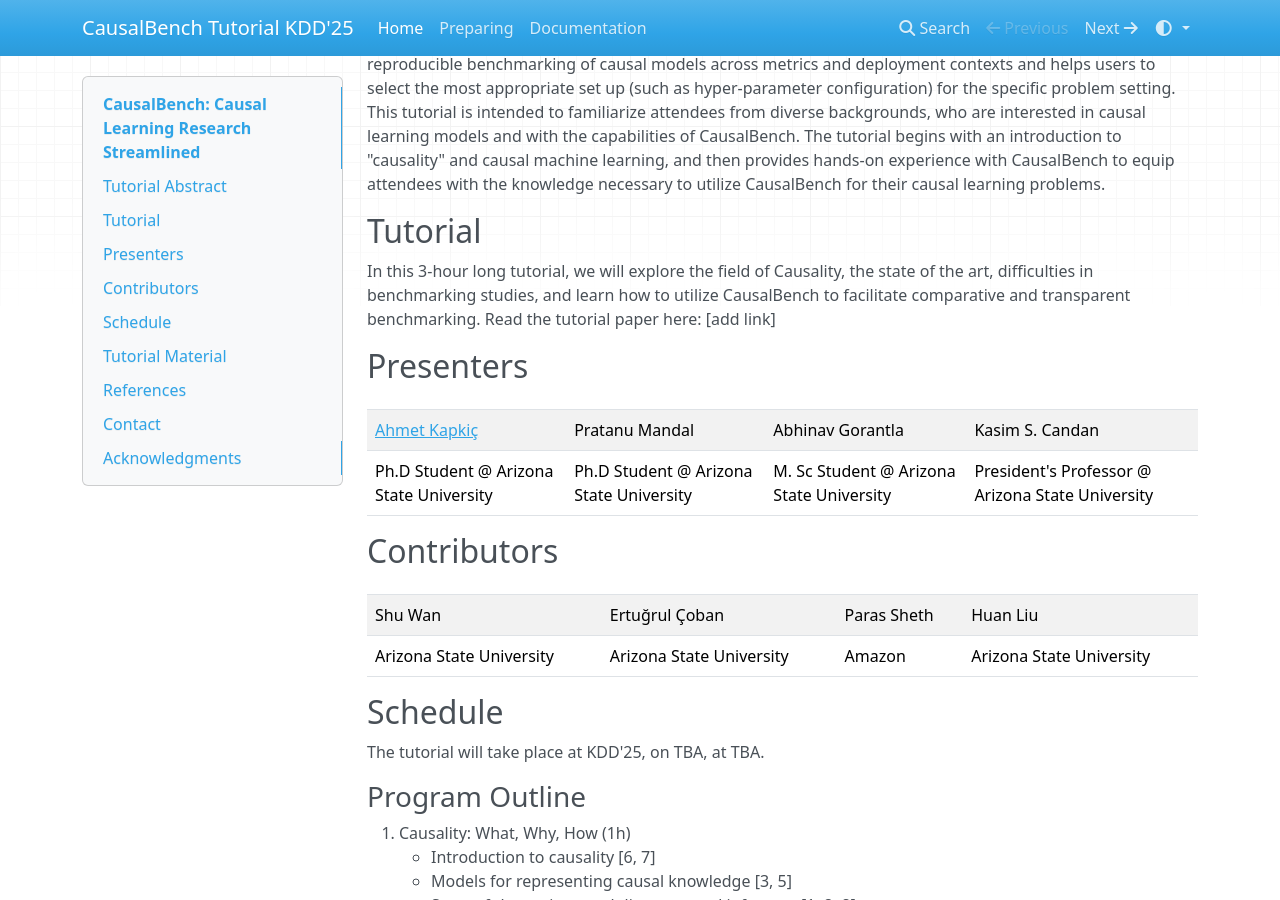
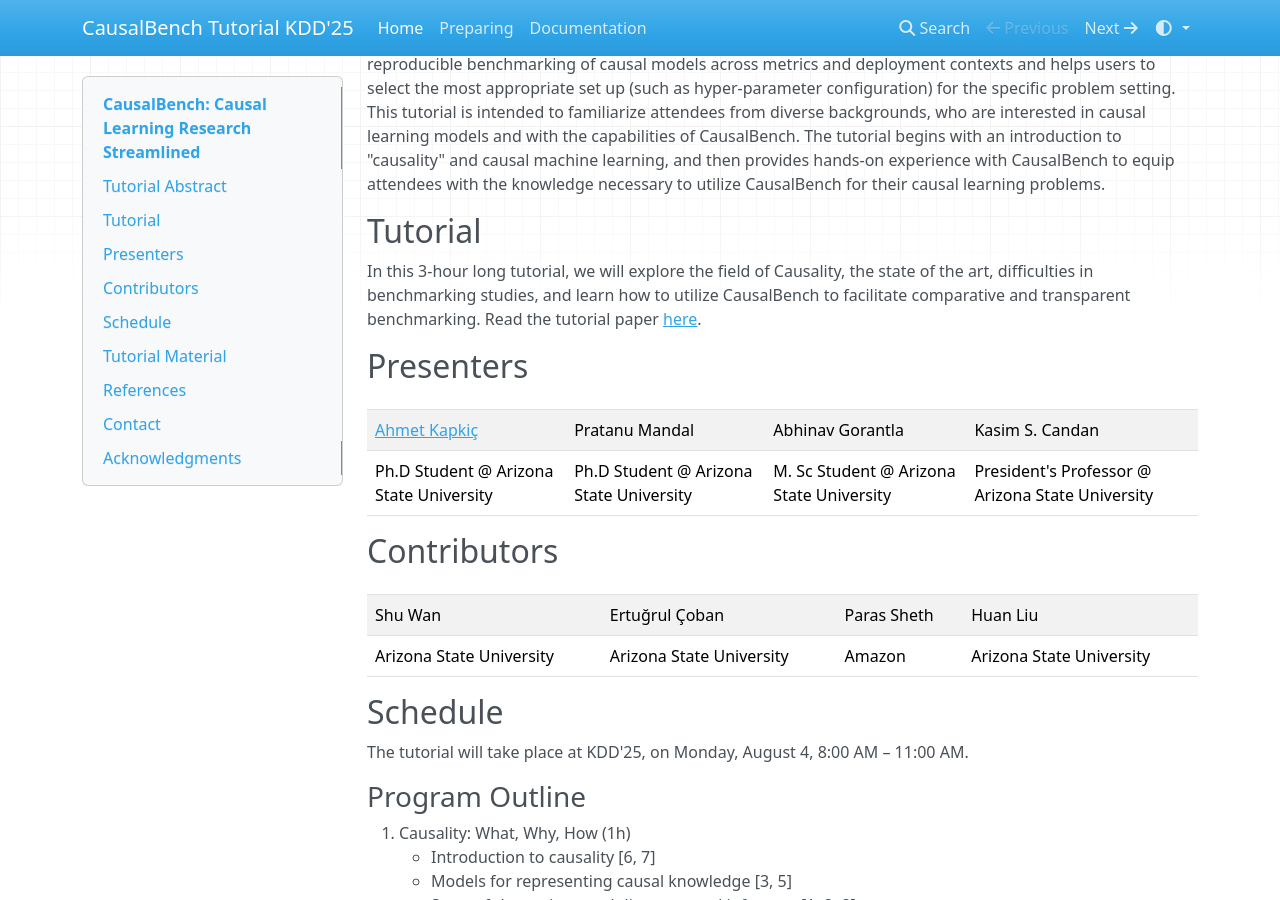
Before and after one commit to EmitLab/CausalBench-Tutorial, an MkDocs documentation site: the page built from docs/index.md, in a window 1280 px wide and 900 px high, scrolled down 347 px. Built offline with MkDocs 1.6.1, drawn with Linux system fonts in a browser that asks for light colours; nearby versions of some CDN libraries.

Commit message:
Updates with date/loc info.

```diff
--- a/docs/index.md
+++ b/docs/index.md
@@ -8,7 +8,7 @@
 
 ## Tutorial
 In this 3-hour long tutorial, we will explore the field of Causality, the state of the art, difficulties in benchmarking studies, and learn how to utilize CausalBench to facilitate comparative and transparent benchmarking.
-Read the tutorial paper here: [add link]
+Read the tutorial paper [here](https://docs.causalbench.org/files/papers/CausalBench_Tutorial.pdf).
 
 ## Presenters
 |  |  | | |
@@ -23,7 +23,7 @@
 | Arizona State University| Arizona State University | Amazon | Arizona State University|
 
 ## Schedule
-The tutorial will take place at KDD'25, on TBA, at TBA.
+The tutorial will take place at KDD'25, on Monday, August 4, 8:00 AM – 11:00 AM.
 
 ### Program Outline
  1. Causality: What, Why, How (1h)
@@ -41,7 +41,7 @@
 	- Challenges ahead and contributing to CausalBench
 
 ## Tutorial Material
-We provide several tutorial materials for  your convenience and reference.
+We provide several tutorial materials for your convenience and reference.
 
 ### Slides
 TBA
```
